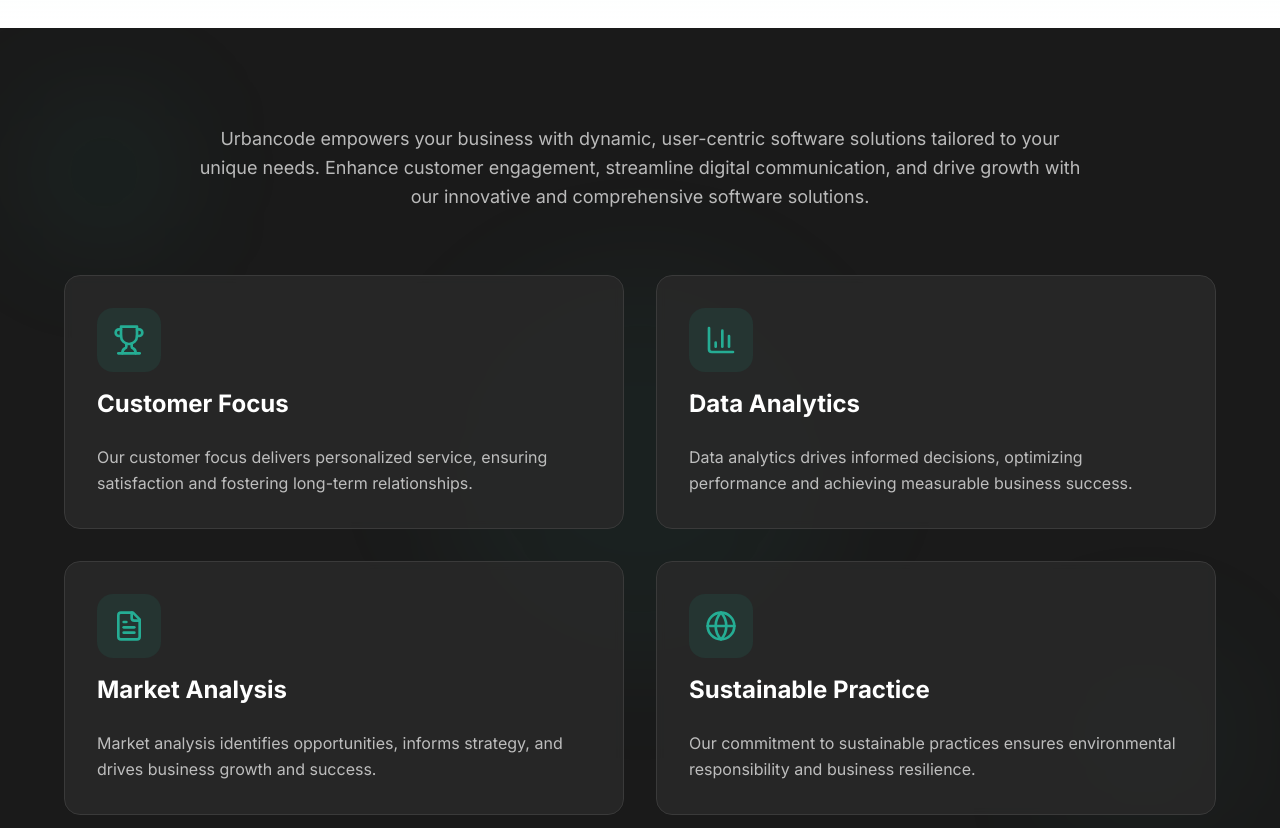
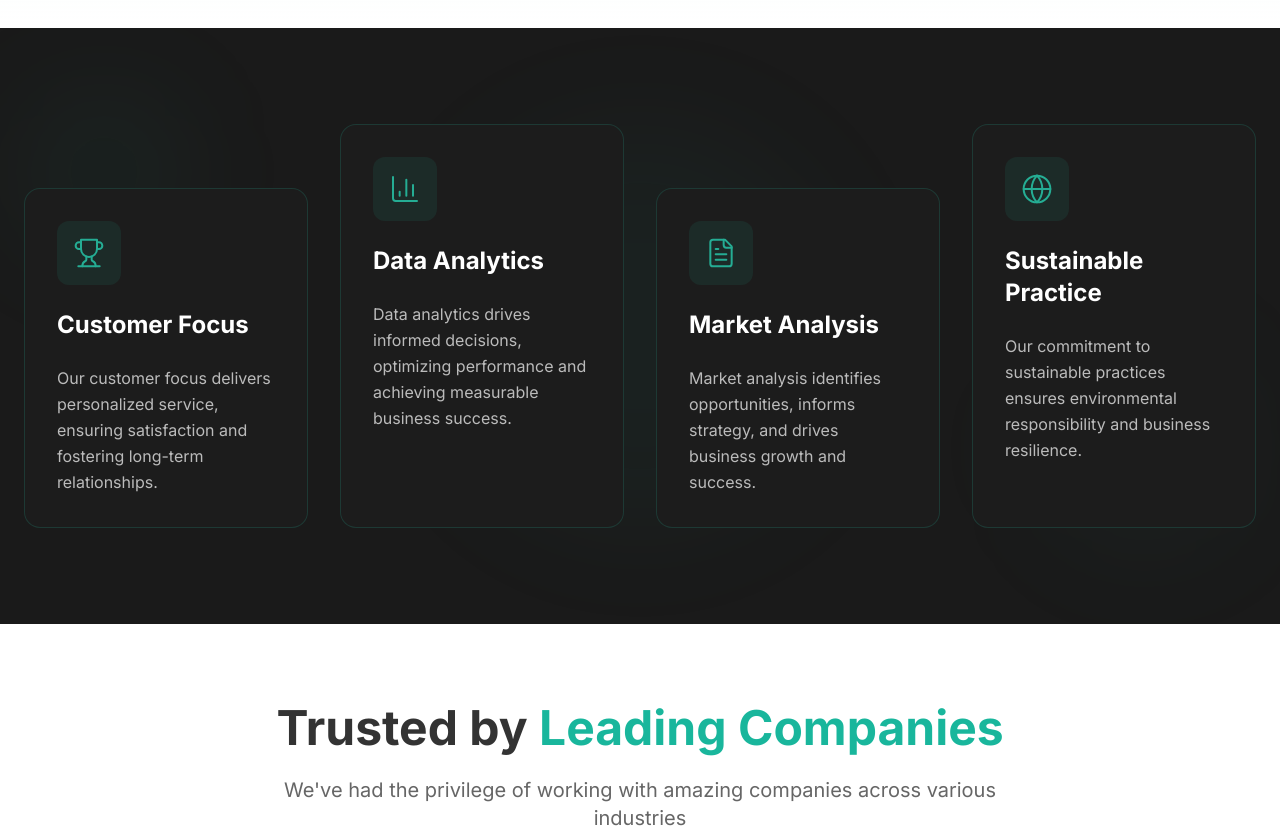
Before and after one commit to praisen/urbancode-showcase, a React (Vite) app: page / in a window 1280 px wide. Shown: the part 3040-3868 px from the top of the page. Built offline with nearby package versions, Linux system fonts and the light colour scheme.

Commit message:
Refactor Services Section
Update Services section to match provided HTML structure and apply scroll reveal slide-up animation to cards.

```diff
--- a/src/components/ServicesSection.tsx
+++ b/src/components/ServicesSection.tsx
@@ -41,47 +41,30 @@ export function ServicesSection() {
       </div>
 
       <div className="container mx-auto px-6 relative z-10">
-        <motion.div
-          initial={{ opacity: 0, y: 50 }}
-          animate={inView ? { opacity: 1, y: 0 } : {}}
-          transition={{ duration: 0.8 }}
-          className="text-center mb-16"
-        >
-          <p className="text-white/70 text-lg max-w-4xl mx-auto leading-relaxed">
-            Urbancode empowers your business with dynamic, user-centric software solutions tailored to your
-            unique needs. Enhance customer engagement, streamline digital communication, and drive growth
-            with our innovative and comprehensive software solutions.
-          </p>
-        </motion.div>
-
-        <div className="grid grid-cols-1 md:grid-cols-2 gap-8 max-w-6xl mx-auto">
+        <div className="flex flex-col lg:flex-row gap-8 max-w-7xl mx-auto">
           {services.map((service, index) => {
             const Icon = service.icon;
+            const isEvenIndex = index % 2 === 0;
             return (
               <motion.div
                 key={service.title}
-                initial={{ opacity: 0, y: 80, scale: 0.8 }}
-                animate={inView ? { opacity: 1, y: 0, scale: 1 } : {}}
+                initial={{ opacity: 0, y: isEvenIndex ? 100 : -100 }}
+                animate={inView ? { opacity: 1, y: 0 } : {}}
                 transition={{
                   duration: 0.8,
-                  delay: index * 0.2,
+                  delay: index * 0.15,
                   ease: "easeOut"
                 }}
-                whileHover={{
-                  y: -10,
-                  scale: 1.02,
-                  transition: { duration: 0.3 }
-                }}
-                className="group cursor-pointer"
+                className={`flex-1 ${isEvenIndex ? 'lg:mt-16' : 'lg:mt-0'}`}
               >
-                <div className="h-full bg-[#2a2a2a]/80 backdrop-blur-sm border border-[#3a3a3a] rounded-2xl p-8 hover:border-primary/40 transition-all duration-500 hover:bg-[#2a2a2a]/90">
+                <div className="bg-[#1c1c1c] border border-primary/20 rounded-2xl p-8 h-full transition-all duration-500 hover:border-primary/40 hover:bg-[#202020] group">
                   <div className="mb-6">
-                    <div className="w-16 h-16 bg-primary/10 rounded-2xl flex items-center justify-center group-hover:bg-primary/20 transition-colors duration-300 mb-4">
-                      <Icon className="h-8 w-8 text-primary" />
+                    <div className="w-16 h-16 bg-primary/10 rounded-xl flex items-center justify-center mb-6 group-hover:bg-primary/20 transition-colors duration-300">
+                      <Icon className="h-8 w-8 text-primary stroke-[1.5]" />
                     </div>
-                    <h3 className="text-2xl font-bold text-white mb-4 group-hover:text-primary transition-colors duration-300">
+                    <h4 className="text-2xl font-bold text-white mb-4 group-hover:text-primary transition-colors duration-300">
                       {service.title}
-                    </h3>
+                    </h4>
                   </div>
                   <p className="text-white/70 leading-relaxed">
                     {service.description}
```
